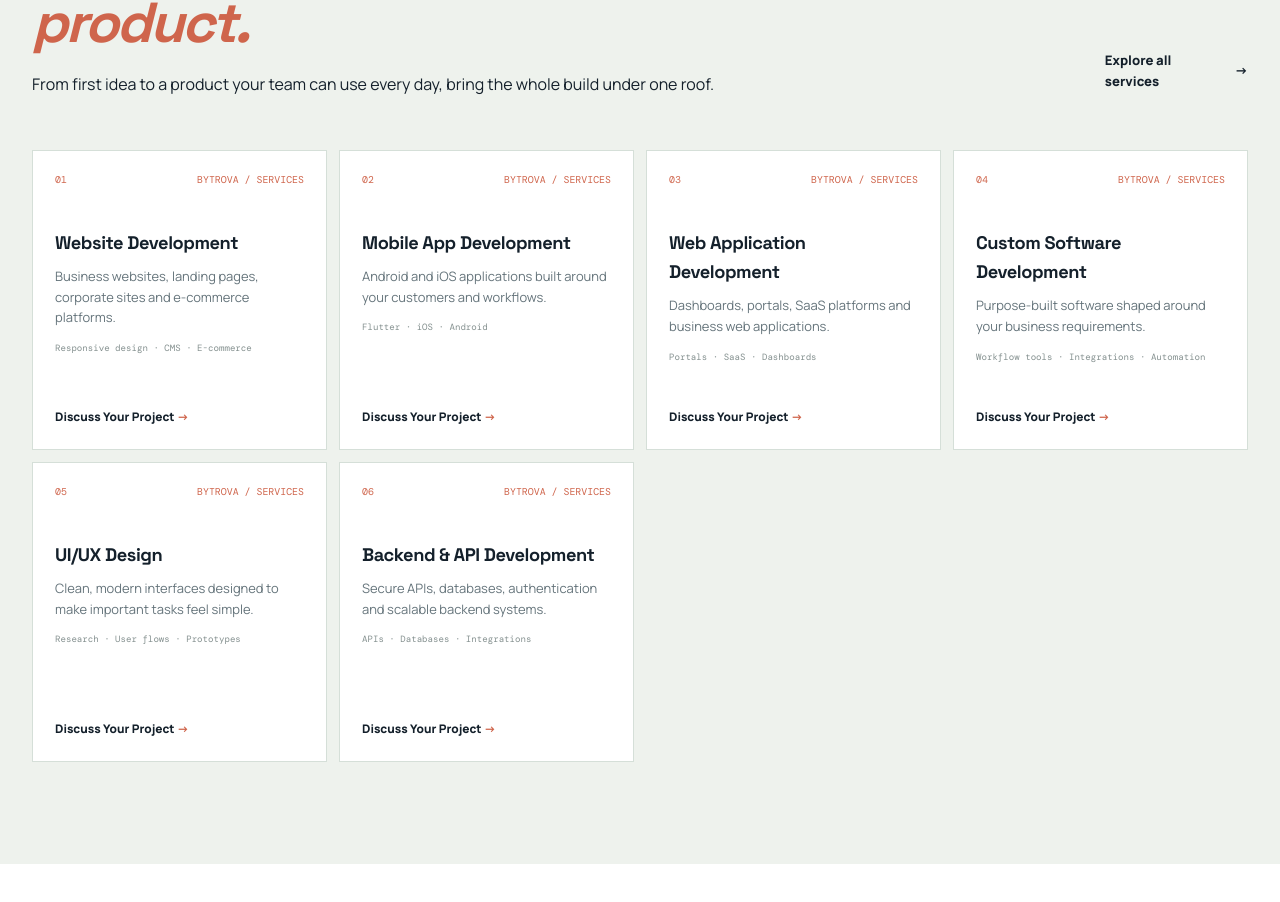
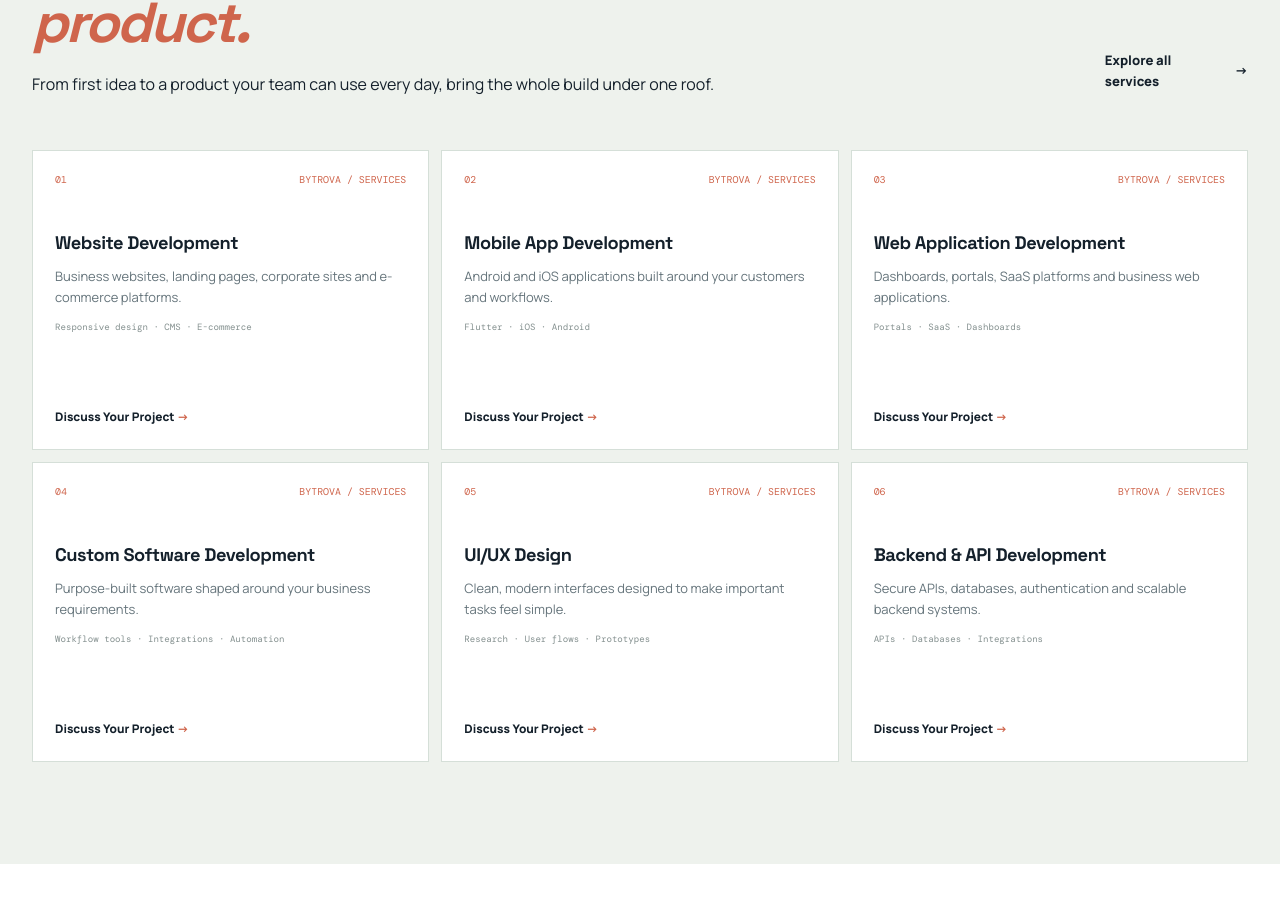
Before and after one commit to suraj8285/bytrova-web, a Next.js app: page / in a window 1280 px wide. Shown: the part 904-1806 px from the top of the page. Built offline with nearby package versions, Linux system fonts and the light colour scheme.

Commit message:
fix: remove duplicate service-grid CSS rule on home page

```diff
--- a/app/site.css
+++ b/app/site.css
@@ -485,7 +485,7 @@ body:has(.bytrova-home) .container { width: min(1560px, calc(100% - 64px)); }
 .upcoming-project h3 { margin: 0 0 4px; font-size: 1.05rem; }
 .upcoming-project p { margin: 0; color: #65747b; font-size: .77rem; }
 .upcoming-mark { color: #cf654c; font: 1.7rem var(--heading); }
-.bytrova-home .service-grid { grid-template-columns: repeat(4, minmax(0, 1fr)); }
+
 .why-home { background: #fff; }
 .why-intro { max-width: 720px; }
 .why-intro h2 { margin-bottom: 14px; }
@@ -511,9 +511,7 @@ body:has(.bytrova-home) .container { width: min(1560px, calc(100% - 64px)); }
 .home-footer-main { display: grid; grid-template-columns: 1.5fr .7fr 1fr; gap: 55px; padding: 52px 0 36px; }
 .home-footer .footer-brand p { max-width: 300px; }
 .home-footer .footer-bottom { justify-content: flex-start; }
-@media (max-width: 1100px) {
-  .bytrova-home .service-grid { grid-template-columns: repeat(2, minmax(0, 1fr)); }
-}
+
 @media (max-width: 820px) {
   body:has(.bytrova-home) .container { width: min(100% - 34px, 740px); }
   .featured-project, .about-home-layout { grid-template-columns: 1fr; gap: 25px; }
@@ -537,7 +535,7 @@ body:has(.bytrova-home) .container { width: min(1560px, calc(100% - 64px)); }
   .featured-project { padding: 22px; }
   .featured-project-main h3 { font-size: 1.7rem; }
   .project-highlights { grid-template-columns: 1fr; gap: 0; }
-  .bytrova-home .role-grid, .bytrova-home .service-grid, .home-contact-form .form-fields { grid-template-columns: 1fr; }
+  .bytrova-home .role-grid, .home-contact-form .form-fields { grid-template-columns: 1fr; }
   .bytrova-home .role-card { min-height: 0; }
   .bytrova-home .role-card h3 { margin-top: 25px; }
   .home-footer-main { grid-template-columns: 1fr 1fr; gap: 28px 18px; }
```
